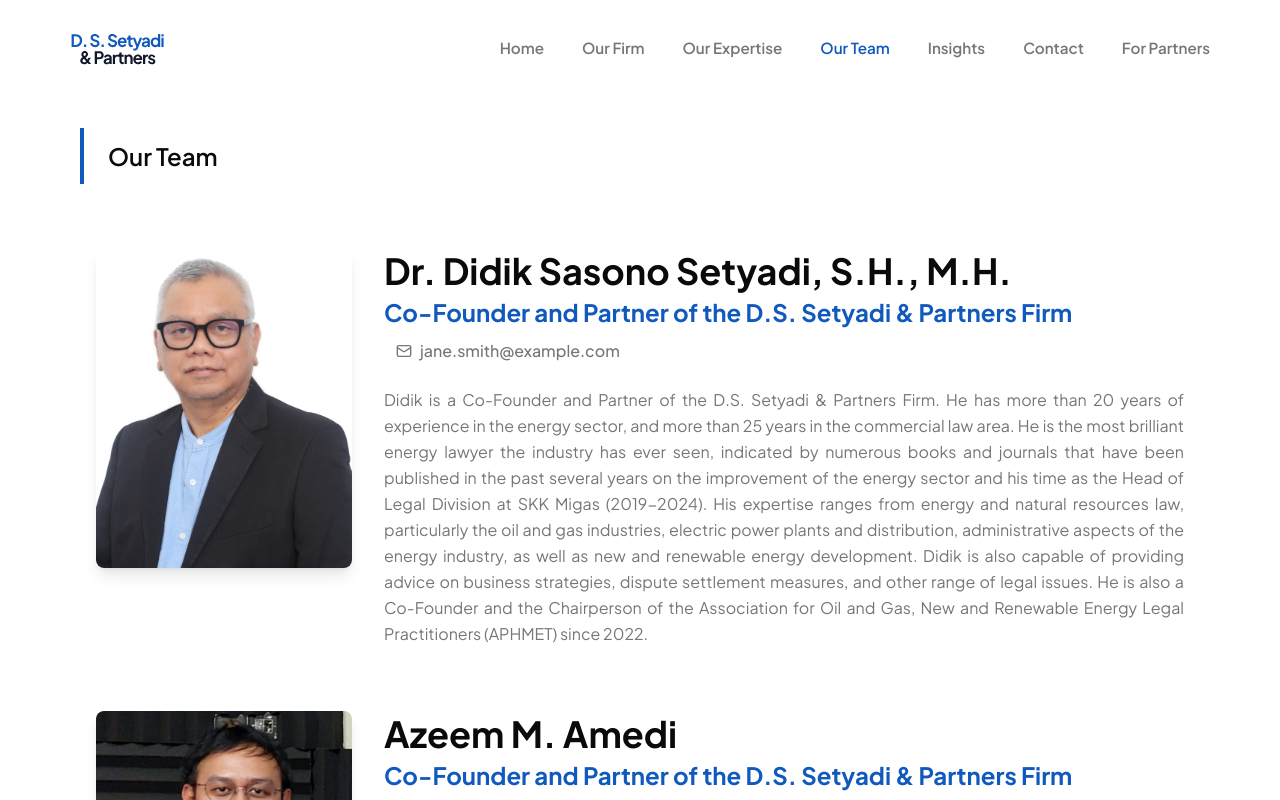
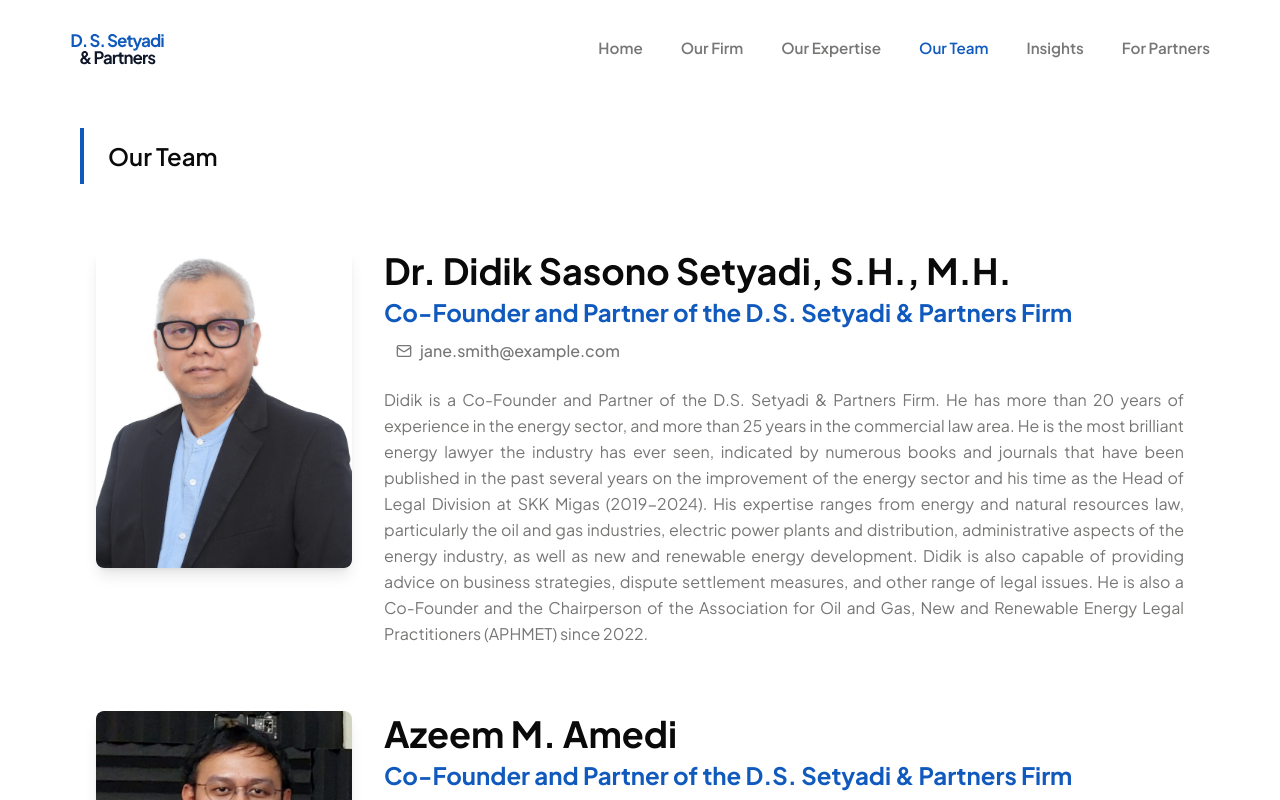
Before and after one commit to setyadi-law-firm/setyadi-fe, a Next.js app: page /team in a window 1280 px wide. Shown: the top 800 px of the page. Built offline with nearby package versions, Linux system fonts and the light colour scheme; no server answers.

Commit message:
fix: remove contact in navbar

```diff
--- a/src/components/core/bases/layouts/navbar/constants/index.ts
+++ b/src/components/core/bases/layouts/navbar/constants/index.ts
@@ -19,10 +19,6 @@
     name: "Insights",
     href: "/insights",
   },
-  CONTACT: {
-    name: "Contact",
-    href: "/contact",
-  },
   PARTNERS: {
     name: "For Partners",
     href: "/admin/login",
```
